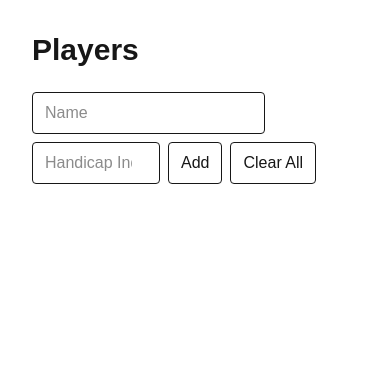
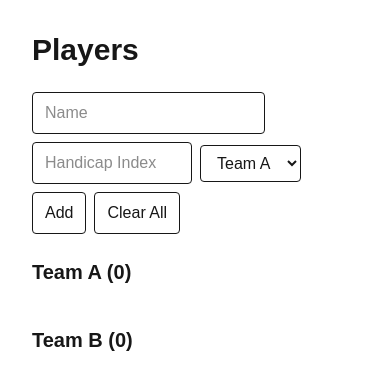
Before and after one commit to nseamonster10/UPGCS, a Next.js app: page /players in a window 390 px wide. Shown: the top 390 px of the page. Built offline with nearby package versions, Linux system fonts and the light colour scheme.

Commit message:
Players: add Team A/B and lists

```diff
--- a/app/players/page.tsx
+++ b/app/players/page.tsx
@@ -1,24 +1,44 @@
 'use client';
 
-import { useEffect, useState } from 'react';
+import { useEffect, useMemo, useState } from 'react';
 
-type Player = { id: string; name: string; index: number };
+type Team = 'A' | 'B';
+type Player = { id: string; name: string; index: number; team: Team };
+
 const STORAGE_KEY = 'upgcs.players';
+
+// safe id generator (works everywhere)
+const makeId = () =>
+  typeof globalThis !== 'undefined' &&
+  (globalThis as any).crypto &&
+  typeof (globalThis as any).crypto.randomUUID === 'function'
+    ? (globalThis as any).crypto.randomUUID()
+    : Math.random().toString(36).slice(2);
 
 export default function PlayersPage() {
   const [name, setName] = useState('');
   const [index, setIndex] = useState<string>('');
+  const [team, setTeam] = useState<Team>('A');
   const [players, setPlayers] = useState<Player[]>([]);
 
-  // Load saved players from the browser
+  // load saved players (browser only)
   useEffect(() => {
     try {
       const raw = localStorage.getItem(STORAGE_KEY);
-      if (raw) setPlayers(JSON.parse(raw));
+      if (raw) {
+        const parsed = JSON.parse(raw) as any[];
+        const fixed: Player[] = parsed.map((p) => ({
+          id: p.id ?? makeId(),
+          name: p.name ?? '',
+          index: Number(p.index ?? 0),
+          team: p.team === 'B' ? 'B' : 'A',
+        }));
+        setPlayers(fixed);
+      }
     } catch {}
   }, []);
 
-  // Save whenever the list changes
+  // save whenever players change
   useEffect(() => {
     try {
       localStorage.setItem(STORAGE_KEY, JSON.stringify(players));
@@ -30,10 +50,11 @@ export default function PlayersPage() {
     if (!name || index.trim() === '' || isNaN(Number(index))) return;
     setPlayers((prev) => [
       ...prev,
-      { id: Math.random().toString(36).slice(2), name: name.trim(), index: Number(index) },
+      { id: makeId(), name: name.trim(), index: Number(index), team },
     ]);
     setName('');
     setIndex('');
+    setTeam('A');
   }
 
   function remove(id: string) {
@@ -43,6 +64,9 @@ export default function PlayersPage() {
   function clearAll() {
     setPlayers([]);
   }
+
+  const teamA = useMemo(() => players.filter((p) => p.team === 'A'), [players]);
+  const teamB = useMemo(() => players.filter((p) => p.team === 'B'), [players]);
 
   return (
     <main className="min-h-screen p-8 space-y-6">
@@ -58,24 +82,50 @@ export default function PlayersPage() {
         <input
           type="number"
           step="0.1"
-          className="border px-3 py-2 rounded w-32"
+          className="border px-3 py-2 rounded w-40"
           placeholder="Handicap Index"
           value={index}
           onChange={(e) => setIndex(e.target.value)}
         />
+        <select
+          className="border px-3 py-2 rounded"
+          value={team}
+          onChange={(e) => setTeam(e.target.value as Team)}
+        >
+          <option value="A">Team A</option>
+          <option value="B">Team B</option>
+        </select>
+
         <button className="border px-3 py-2 rounded" type="submit">Add</button>
         <button className="border px-3 py-2 rounded" type="button" onClick={clearAll}>Clear All</button>
       </form>
 
+      <section className="grid md:grid-cols-2 gap-8">
+        <div>
+          <h2 className="text-xl font-semibold mb-2">Team A ({teamA.length})</h2>
           <ul className="space-y-2">
-        {players.map((p) => (
-          <li key={p.id} className="flex gap-3 items-center">
+            {teamA.map((p) => (
+              <li key={p.id} className="flex items-center gap-3">
                 <span className="font-medium w-48">{p.name}</span>
                 <span>HI: {p.index.toFixed(1)}</span>
                 <button className="underline" onClick={() => remove(p.id)}>remove</button>
               </li>
             ))}
           </ul>
+        </div>
+        <div>
+          <h2 className="text-xl font-semibold mb-2">Team B ({teamB.length})</h2>
+          <ul className="space-y-2">
+            {teamB.map((p) => (
+              <li key={p.id} className="flex items-center gap-3">
+                <span className="font-medium w-48">{p.name}</span>
+                <span>HI: {p.index.toFixed(1)}</span>
+                <button className="underline" onClick={() => remove(p.id)}>remove</button>
+              </li>
+            ))}
+          </ul>
+        </div>
+      </section>
     </main>
   );
 }
```
Lines whose indentation alone changed are shown as unchanged.
